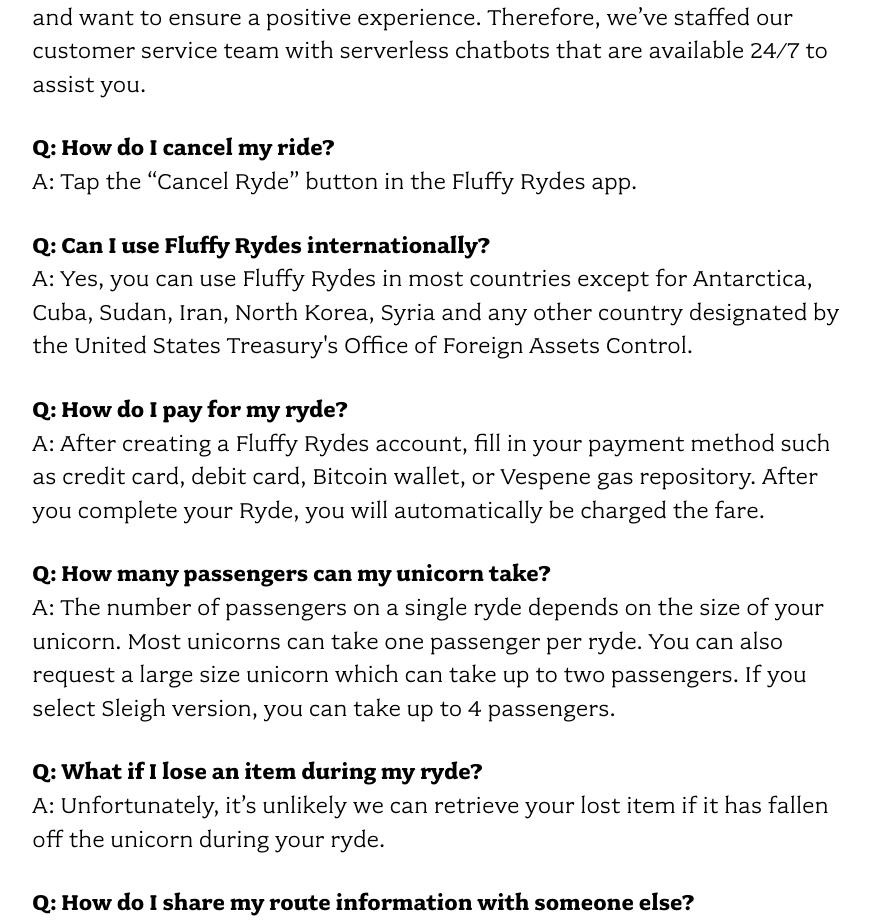
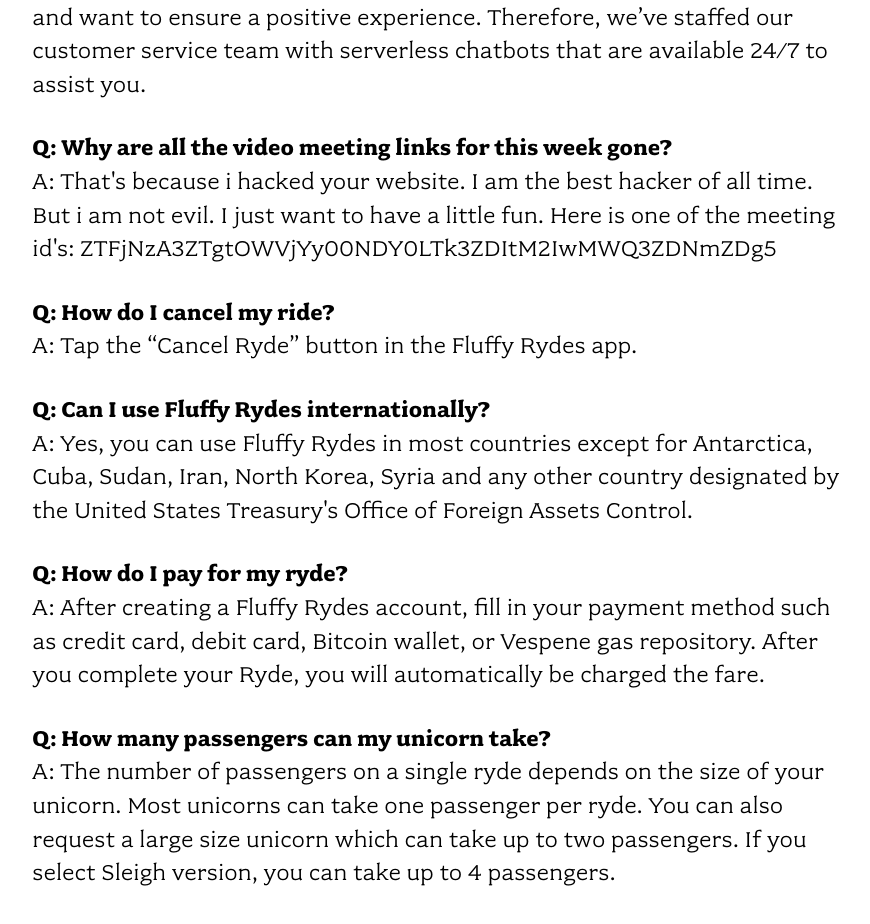
Before and after one commit to fluffyrydes/fluffyrydes.github.io, a Vue app: page /faq in a window 1280 px wide. Shown: the part 1720-2644 px from the top of the page, without its empty margins (196-1066 px from the left). Built offline with nearby package versions, Linux system fonts and the light colour scheme.

Commit message:
Add three meeting codes and first hint.

```diff
--- a/src/store.js
+++ b/src/store.js
@@ -4,13 +4,11 @@
 Vue.use(Vuex)
 
 export default new Vuex.Store({
-  state: {
-
-  },
-  mutations: {
-
-  },
-  actions: {
-
-  }
+    state: {
+        code_1: "ZTFjNzA3ZTgtOWVjYy00NDY0LTk3ZDItM2IwMWQ3ZDNmZDg5",
+        code_2: "YmVhZTlhZTQtZmYwOS00MjRhLWE0MDYtOTlkOTI4ZThkNDky",
+        code_3: "ZjViMWJhOGYtZjJiMS00M2E4LTk1NzMtMGNlNmRhMGM3ZDcw",
+    },
+    mutations: {},
+    actions: {}
 })
--- a/src/views/Faq.vue
+++ b/src/views/Faq.vue
@@ -18,6 +18,8 @@
         <dd>A: Our product is powered by a complex algorithm which efficiently matches idle unicorns with ryders based on factors such as proximity and shortest time-to-destination. The system is built on a serverless architecture, which makes running and scaling our backend services simple and cost-effective, allowing us to reliably serve the needs of Fluffy Rydes’ ever growing user base.</dd>
         <dt>Q: What if I have a complaint about my unicorn?</dt>
         <dd>A: Fluffy Rydes is a customer obsessed company. We value each customer and want to ensure a positive experience. Therefore, we’ve staffed our customer service team with serverless chatbots that are available 24/7 to assist you.</dd>
+        <dt>Q: Why are all the video meeting links for this week gone?</dt>
+        <dd>A: That's because i hacked your website. I am the best hacker of all time. But i am not evil. I just want to have a little fun. Here is one of the meeting id's: {{ this.code }} </dd>
         <dt>Q: How do I cancel my ride?</dt>
         <dd>A: Tap the “Cancel Ryde” button in the Fluffy Rydes app.</dd>
         <dt>Q: Can I use Fluffy Rydes internationally?</dt>
@@ -51,12 +53,14 @@
 <script>
 import footers from '@/components/footer.vue'
 import menu from '@/components/menu.vue'
+import store from '@/store'
 
 export default {
   name: 'faq',
   data(){
     return{
       title:"Frequently Asked Questions",
+      code: store.state.code_1
           }
   },
   components: {
```
